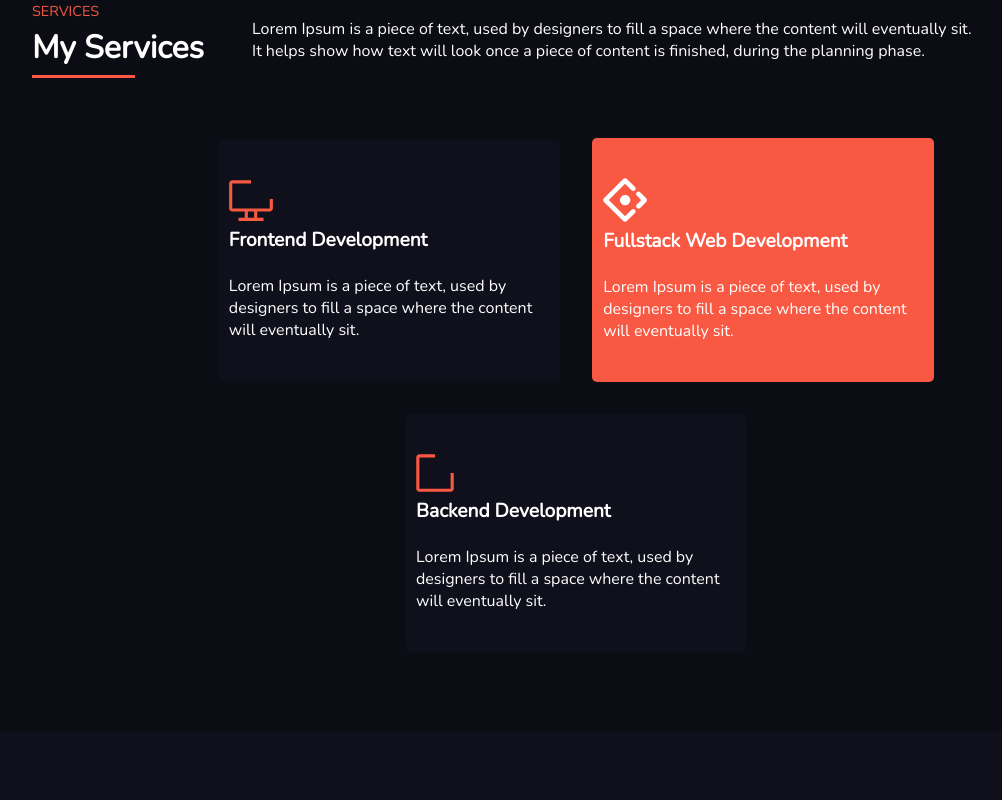
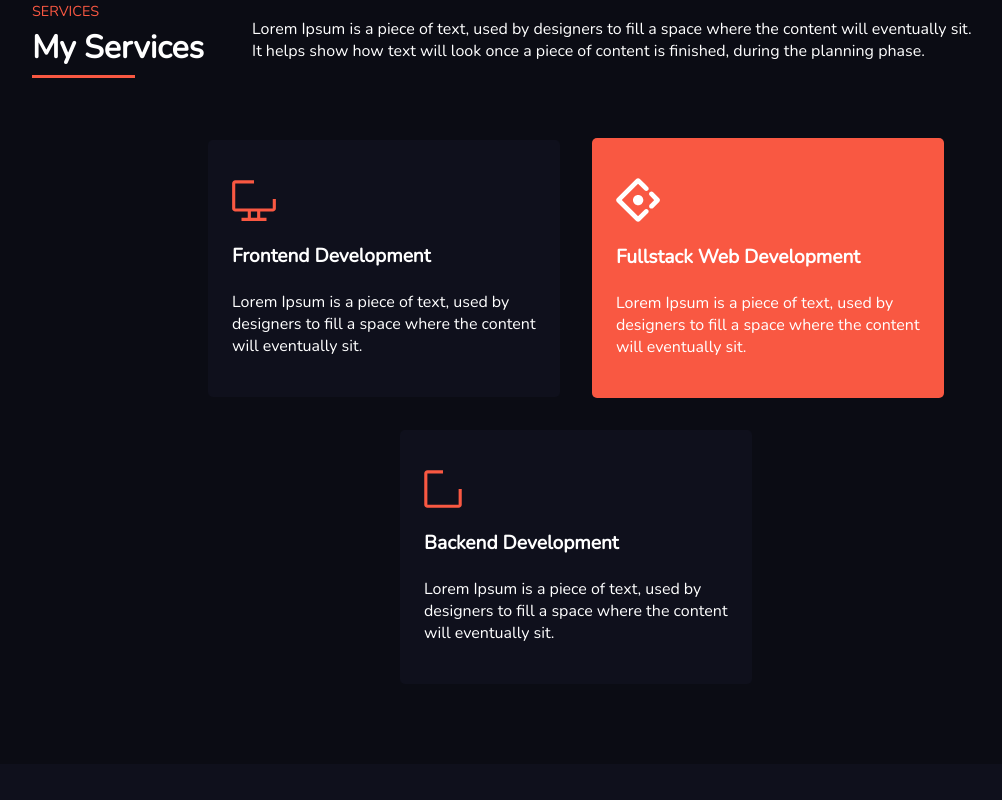
Before and after one commit to Praisecodes/Portfolio3, a React (Vite) app: page / in a window 1280 px wide. Shown: the part 600-1400 px from the top of the page, without its empty margins (64-1066 px from the left). Built offline with nearby package versions, Linux system fonts and the light colour scheme.

Commit message:
[Update] Cards on services section

```diff
--- /dev/null
+++ b/src/components/skills.jsx
@@ -0,0 +1,5 @@
+export default function Skills(){
+    return (
+        <div className="skills"></div>
+    )
+}
--- a/src/pages/home.jsx
+++ b/src/pages/home.jsx
@@ -2,6 +2,7 @@ import Header from "../components/header"
 import Intro from "../components/intro"
 import Services from "../components/services"
 import About from "../components/about"
+import Skills from "../components/skills"
 
 export default function Home(){
     return (
@@ -10,6 +11,7 @@ export default function Home(){
         <Intro />
         <Services />
         <About />
+        <Skills />
         </>
     )
 }
--- a/src/styles/style.css
+++ b/src/styles/style.css
@@ -165,7 +165,7 @@ body {
   align-items: center;
 }
 .services .cards .card {
-  padding: 2.5rem 0.7rem;
+  padding: 2.5rem 0.5rem 2.5rem 1.5rem;
   margin: 1rem;
   width: 20rem;
   border-radius: 5px;
@@ -173,6 +173,9 @@ body {
 }
 .services .cards .card:hover {
   transform: scale(102%);
+}
+.services .cards .card img {
+  margin-bottom: 1rem;
 }
 .services .cards .card h2 {
   font-size: 1.2rem;
@@ -219,4 +222,9 @@ body {
   background-color: var(--majorOrange);
   border-radius: 50px;
   text-decoration: none;
+}
+
+.skills {
+  background-color: var(--alternateColor);
+  padding: 4rem 6rem;
 }/*# sourceMappingURL=style.css.map */
--- a/src/styles/style.scss
+++ b/src/styles/style.scss
@@ -167,13 +167,16 @@ body{
         justify-content: center;
         align-items: center;
         .card{
-            padding: 2.5rem .7rem;
+            padding: 2.5rem .5rem 2.5rem 1.5rem;
             margin: 1rem;
             width: 20rem;
             border-radius: 5px;
             transition: .2s;
             &:hover{
                 transform: scale(102%);
+            }
+            img{
+                margin-bottom: 1rem;
             }
             h2{
                 font-size: 1.2rem;
@@ -224,3 +227,8 @@ body{
         }
     }
 }
+
+.skills{
+    background-color: var(--alternateColor);
+    padding: 4rem 6rem;
+}
```
Also changed, not shown: 1 other file (tests, documents, lock files or other folders).
